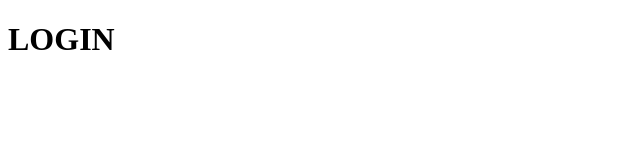
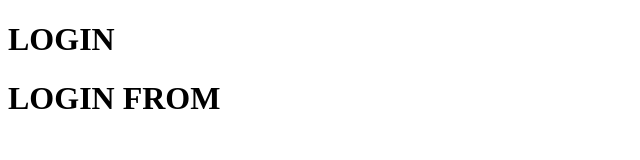
Before and after one commit to kaotikus27/GitControl, a plain HTML site: page login.html in a window 1280 px wide. Shown: the whole page, without its empty margins (0-640 px from the left). Drawn offline with Linux system fonts and the light colour scheme.

Commit message:
added read me

```diff
--- a/login.html
+++ b/login.html
@@ -7,5 +7,6 @@
 </head>
 <body>
     <h1>LOGIN</h1>
+    <h1>LOGIN FROM</h1>
 </body>
 </html>
```
Also changed, not shown: 1 other file.
